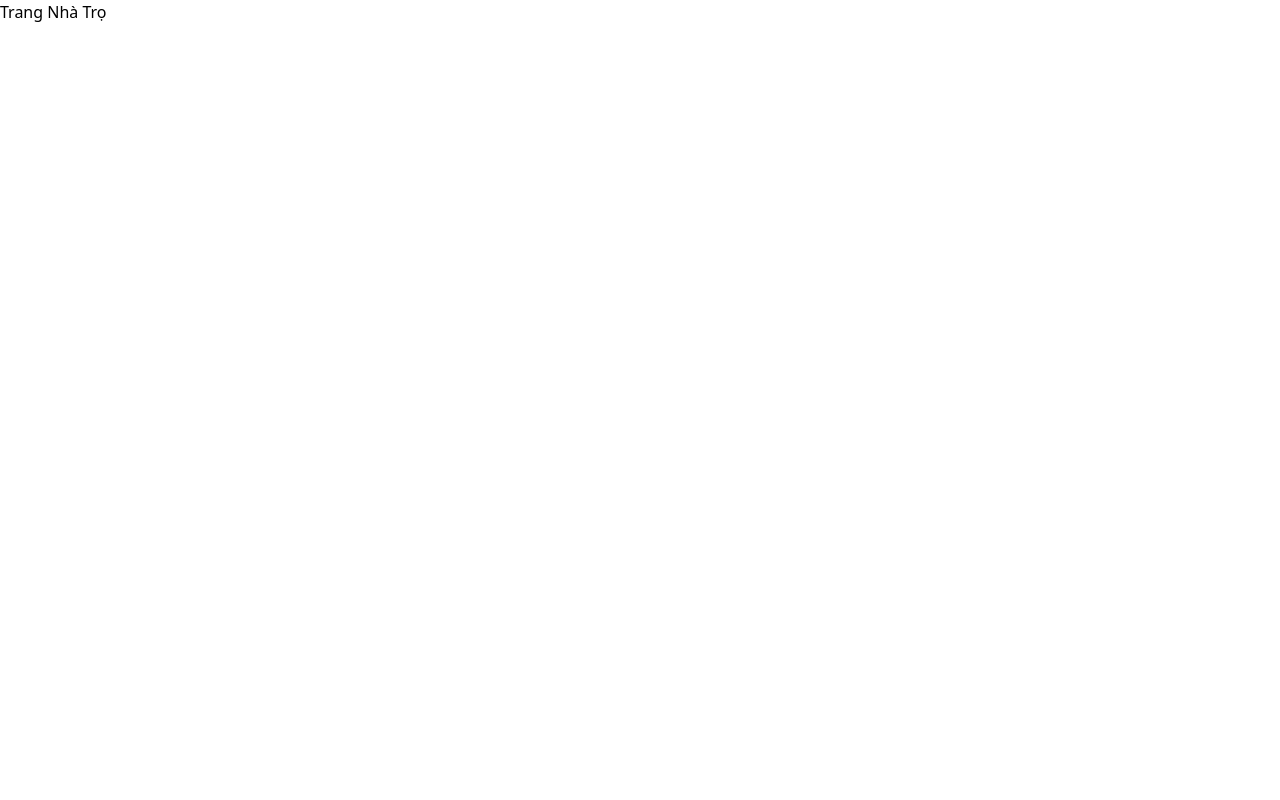
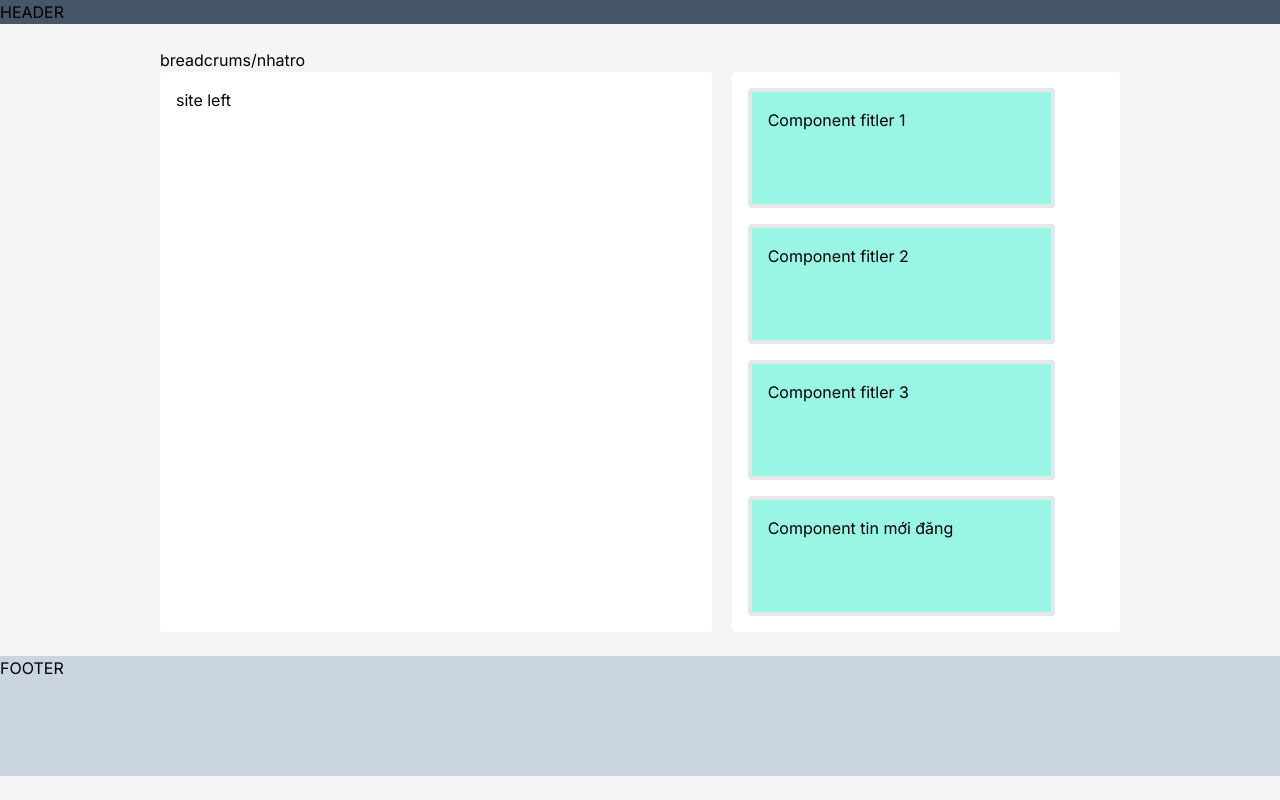
Before and after one commit to anhtan2223/Canthohub, a Next.js app in the folder FE/: page /nhatro in a window 1280 px wide. Built offline with nearby package versions, Linux system fonts and the light colour scheme.

Commit message:
update font family, layout

```diff
--- a/FE/app/layout.tsx
+++ b/FE/app/layout.tsx
@@ -1,4 +1,5 @@
 import '@/app/ui/global.css';
+import { inter } from '@/app/ui/fonts';
 import { Metadata } from 'next';
 
 export const metadata: Metadata = {
@@ -16,7 +17,13 @@ export default function RootLayout({
 }) {
   return (
     <html lang="en">
-      <body>{children}</body>
+      <body className={`${inter.className} antialiased bg-[#f5f5f5]`}>
+        <header className=" bg-slate-600">HEADER</header>
+        <div className="container mx-auto w-9/12 my-6">
+            {children}
+        </div>
+        <footer className="bg-slate-300 h-[120px]">FOOTER</footer>
+      </body>
     </html>
   );
 }
--- a/FE/app/nhatro/page.tsx
+++ b/FE/app/nhatro/page.tsx
@@ -1,3 +1,18 @@
 export default function Page() {
-    return <p>Trang Nhà Trọ</p>;
-  }
+    return <div className="">
+            <p> breadcrums/nhatro</p>
+            <div className="content-center mx-auto grid grid-cols-12 gap-5">
+                <div className="site-left p-4 bg-[#fff] col-span-7 rounded">
+                    site left
+                </div>
+                <div className="site-right p-4 bg-[#fff] col-span-5 rounded">
+                    <div className="grid grid-rows-4 gap-4">
+                        <div className="box-content h-20 w-20 p-4 border-4 bg-teal-200 w-3/4 rounded">Component fitler 1</div>
+                        <div className="box-content h-20 w-20 p-4 border-4 bg-teal-200 w-3/4 rounded">Component fitler 2</div>
+                        <div className="box-content h-20 w-20 p-4 border-4 bg-teal-200 w-3/4 rounded">Component fitler 3</div>
+                        <div className="box-content h-20 w-20 p-4 border-4 bg-teal-200 w-3/4 rounded">Component tin mới đăng</div>
+                    </div>
+                </div>
+        </div>
+    </div>
+}
--- a/FE/app/page.tsx
+++ /dev/null
@@ -1,3 +0,0 @@
-export default function Page() {
-    return <p>Trang chủ</p>;
-  }
--- /dev/null
+++ b/FE/app/ui/fonts.ts
@@ -0,0 +1,3 @@
+import { Inter, Lusitana } from 'next/font/google';
+
+export const inter = Inter({ subsets: ['latin'] });
--- a/FE/package.json
+++ b/FE/package.json
@@ -4,7 +4,6 @@
     "build": "next build",
     "dev": "next dev",
     "start": "next start",
-    "seed": "node prisma/seed.js",
     "lint": "next lint"
   },
   "dependencies": {
@@ -32,7 +31,7 @@
     "@types/node": "20.14.8",
     "@types/react": "18.3.3",
     "@types/react-dom": "18.3.0",
-    "eslint": "^8",
+    "eslint": "^8.57.0",
     "eslint-config-next": "14.2.4",
     "prisma": "5.16.0"
   },
--- a/FE/tailwind.config.ts
+++ b/FE/tailwind.config.ts
@@ -10,6 +10,10 @@ const config: Config = {
     extend: {
       gridTemplateColumns: {
         '13': 'repeat(13, minmax(0, 1fr))',
+      },
+      backgroundColor: {
+        'custom-gray': 'rgba(245, 245, 245, 1)',
+        'bg-secondary': 'rgba(255, 255, 255, 1)'
       },
       colors: {
         blue: {
```
Also changed, not shown: 1 other file (tests, documents, lock files or other folders).
